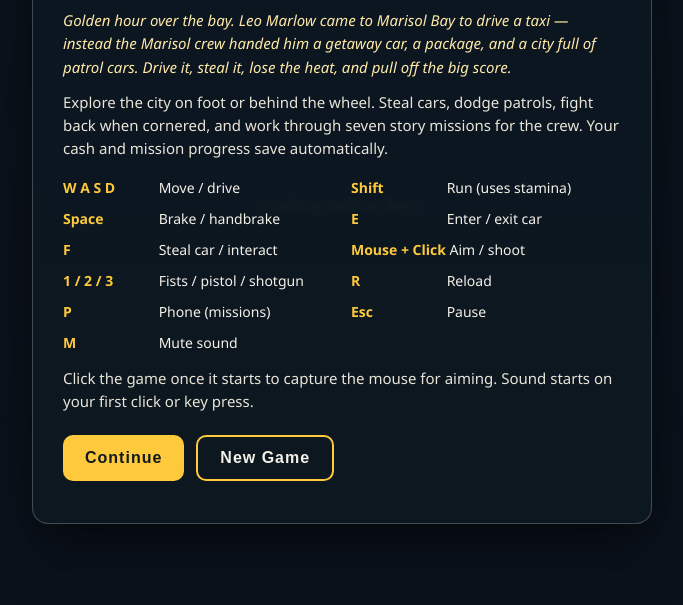
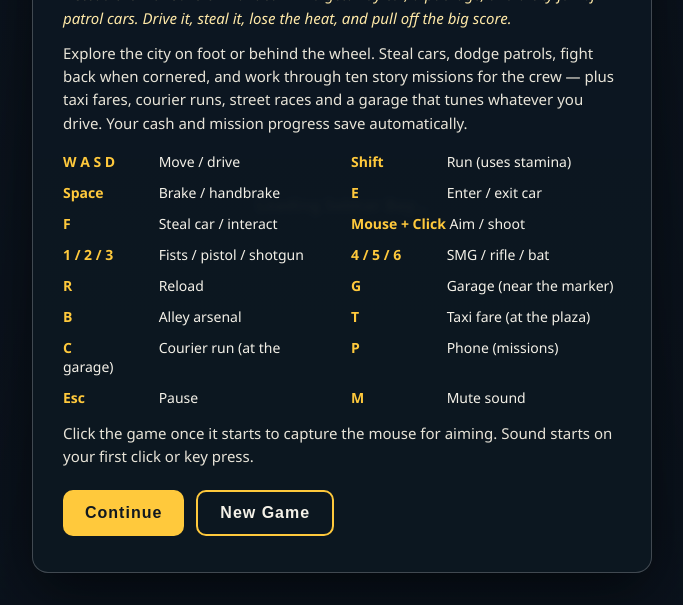
Before and after one commit to kontoru29/gta6-01, a plain HTML site: page game/index.html in a window 1280 px wide. Shown: the part 195-800 px from the top of the page, without its empty margins (298-981 px from the left). Drawn offline with nearby package versions, Linux system fonts and the light colour scheme.

Commit message:
Round 8 (2/4): update game/index.html

```diff
--- a/game/index.html
+++ b/game/index.html
@@ -3,7 +3,7 @@
 <head>
 <meta charset="utf-8">
 <meta name="viewport" content="width=device-width, initial-scale=1">
-<meta name="description" content="Solmar Bay — an open-world crime game in Marisol Bay: drive, steal cars, dodge patrols and work seven story missions.">
+<meta name="description" content="Solmar Bay — an open-world crime game in Marisol Bay: drive, steal cars, dodge patrols and work ten story missions.">
 <title>Solmar Bay — A Marisol Bay Story</title>
 <style>
   :root {
@@ -37,6 +37,12 @@
     text-shadow: 0 0 10px rgba(255, 180, 40, 0.7), 0 2px 6px rgba(0,0,0,0.6); min-height: 32px; }
   #hud-wanted .star-off { color: rgba(255,255,255,0.28); text-shadow: none; }
   #hud-clock { font-size: 15px; font-weight: 700; color: #dfe9f2; }
+  /* Round 8: the weather line sits under the clock (Clear, Overcast,
+     Rain, Storm, Fog, plus a Night tag), and the active side-job line
+     sits under the objective with its countdown. */
+  #hud-weather { font-size: 14px; font-weight: 700; color: #9fd8cb; }
+  #hud-side { font-size: 13px; font-weight: 700; color: var(--gold); margin-top: 5px; }
+  #hud-side:empty { display: none; }
 
   #hud-bottom-left { position: absolute; left: 14px; bottom: 14px; width: 250px; }
   #hud-health-label { font-size: 11px; font-weight: 700; letter-spacing: 2px; color: #cfe0d8; }
@@ -162,11 +168,13 @@
     <div id="hud-objective-text">Explore Marisol Bay — or open the phone (P) to start a mission.</div>
     <div id="hud-objective-step"></div>
     <div id="hud-objective-dialogue"></div>
+    <div id="hud-side"></div>
   </div>
   <div id="hud-top-right">
     <div id="hud-cash">$120</div>
     <div id="hud-wanted" title="Wanted level"></div>
     <div id="hud-clock" class="hud-panel">17:40</div>
+    <div id="hud-weather" class="hud-panel">Clear</div>
   </div>
   <div id="hud-bottom-left">
     <div id="hud-health-label">HEALTH</div>
@@ -195,8 +203,9 @@
       instead the Marisol crew handed him a getaway car, a package, and a city full of
       patrol cars. Drive it, steal it, lose the heat, and pull off the big score.</p>
     <p>Explore the city on foot or behind the wheel. Steal cars, dodge patrols, fight
-      back when cornered, and work through seven story missions for the crew. Your cash
-      and mission progress save automatically.</p>
+      back when cornered, and work through ten story missions for the crew — plus taxi
+      fares, courier runs, street races and a garage that tunes whatever you drive.
+      Your cash and mission progress save automatically.</p>
     <div class="controls-grid">
       <div><b>W A S D</b> Move / drive</div>
       <div><b>Shift</b> Run (uses stamina)</div>
@@ -205,7 +214,12 @@
       <div><b>F</b> Steal car / interact</div>
       <div><b>Mouse + Click</b> Aim / shoot</div>
       <div><b>1 / 2 / 3</b> Fists / pistol / shotgun</div>
+      <div><b>4 / 5 / 6</b> SMG / rifle / bat</div>
       <div><b>R</b> Reload</div>
+      <div><b>G</b> Garage (near the marker)</div>
+      <div><b>B</b> Alley arsenal</div>
+      <div><b>T</b> Taxi fare (at the plaza)</div>
+      <div><b>C</b> Courier run (at the garage)</div>
       <div><b>P</b> Phone (missions)</div>
       <div><b>Esc</b> Pause</div>
       <div><b>M</b> Mute sound</div>
```
